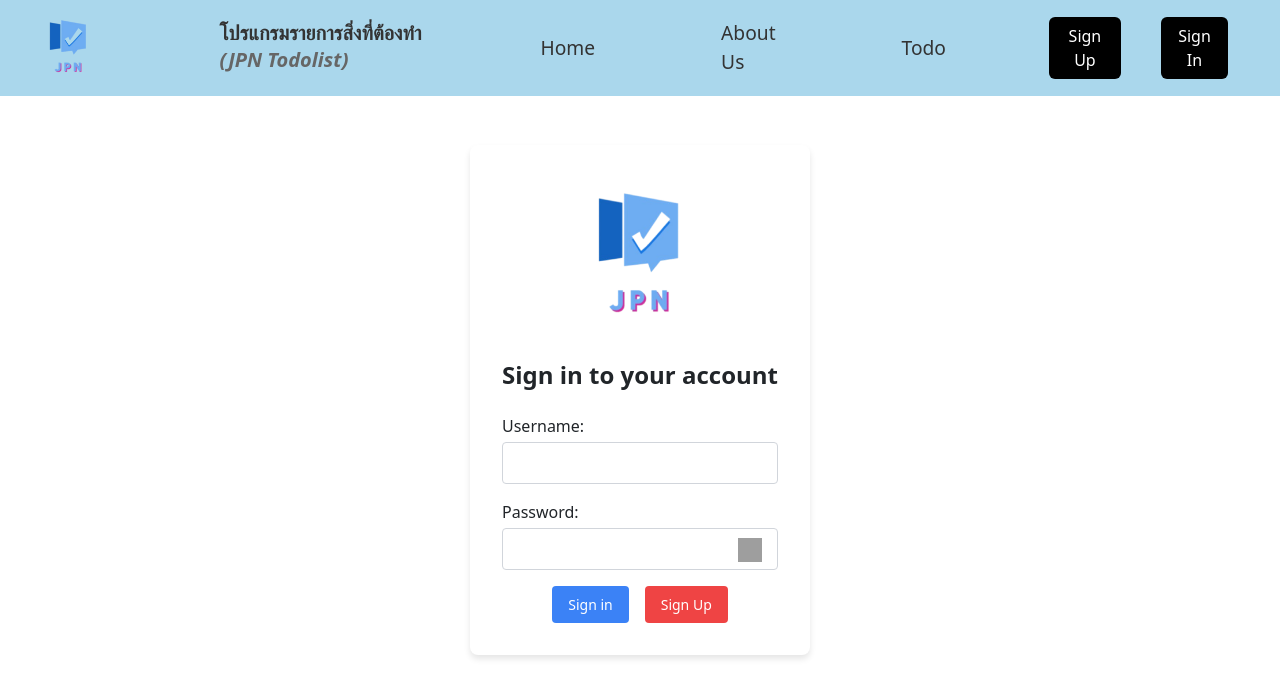
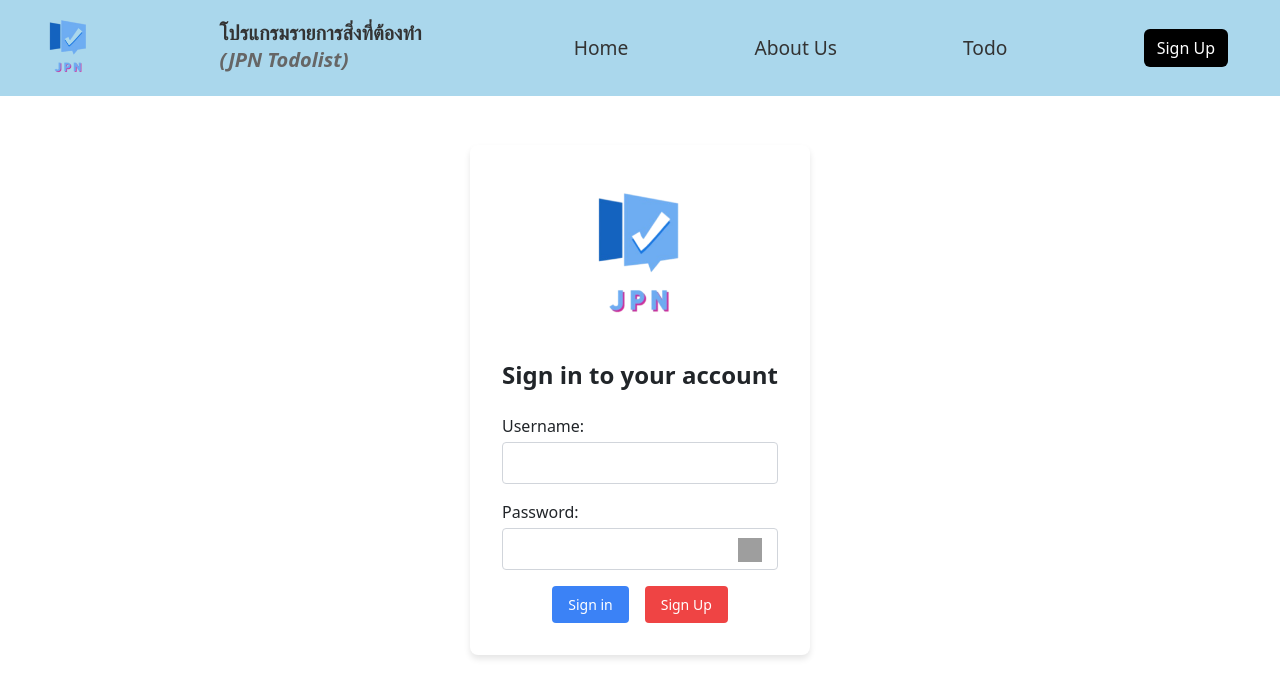
Before and after one commit to Poomlak/TODOLISTJPN, a React (Create React App) app in the folder jpn-project/: page /signin in a window 1280 px wide. Shown: the top 698 px of the page. Built offline with nearby package versions, Linux system fonts and the light colour scheme; grey boxes are pictures that could not be loaded.

Commit message:
navbar signin

```diff
--- a/jpn-project/src/App.js
+++ b/jpn-project/src/App.js
@@ -13,7 +13,6 @@ import "./App.css";
 function App() {
   return (
     <BrowserRouter>
-      <Navbar />
       <Routes>
         <Route path="/" element={<Home />} />
         <Route path="/signin" element={<Signin />} />
--- /dev/null
+++ b/jpn-project/src/allnavbars/Navbarsignin.css
@@ -0,0 +1,99 @@
+.navbar {
+    background-color: #AAD7EC !important;
+    padding: 10px 20px;
+}
+
+.navbar-brand {
+    font-weight: bold;
+    color: #333 !important;
+    display: flex;
+    align-items: center;
+
+}
+
+.navbar-logo {
+    height: 70px;
+    margin-right: 15px;
+    margin-left: 20px;
+}
+
+
+.brand-text {
+    display: flex;
+    flex-direction: column;
+    margin-left: 100px;
+}
+
+.brand-text-main {
+    font-size: 20px;
+    line-height: 1.2;
+    font-weight: bold;
+}
+
+.brand-text-sub {
+    font-size: 20px;
+    color: #666;
+    font-style: italic;
+}
+
+.navbar-nav {
+    align-items: center;
+    font-size: larger;
+    margin-right: 40px;
+}
+
+.nav-link {
+    color: #333 !important;
+    padding: 0.5rem 1rem;
+    margin: 0 15px;
+    font-weight: bold;
+
+}
+
+.nav-item{
+    margin-left: 80px;
+}
+
+.btn-sign-up,
+.btn-sign-in {
+    margin-left: 40px;
+    padding: 8px 20px;
+    border-radius: 5px;
+    font-weight: bold;
+    background-color: black !important;
+    color: white !important;
+    border: none;
+    transition: all 0.3s ease;
+    -webkit-transition: all 0.3s ease;
+    -moz-transition: all 0.3s ease;
+    -ms-transition: all 0.3s ease;
+    -o-transition: all 0.3s ease;
+    -webkit-border-radius: 5px;
+    -moz-border-radius: 5px;
+    -ms-border-radius: 5px;
+    -o-border-radius: 5px;
+}
+
+.btn-sign-up:hover,
+.btn-sign-in:hover {
+    background-color: #555;
+}
+
+@media (max-width: 991.98px) {
+    .navbar-collapse {
+        text-align: center;
+    }
+
+    .navbar-nav {
+        margin-top: 1rem;
+    }
+
+    .btn-sign-up,
+    .btn-sign-in {
+        margin: 0.5rem 0;
+    }
+
+    .nav-link {
+        margin: 5px 0;
+    }
+}
--- /dev/null
+++ b/jpn-project/src/allnavbars/Navbarsignin.js
@@ -0,0 +1,64 @@
+import React from "react";
+import "./Navbarsignin.css";
+import jpnLogo from "./jpn_logo.png";
+import { useNavigate } from "react-router-dom";
+const Navbarsignin = () => {
+  const navigate = useNavigate(); // useNavigate ต้องทำงานภายใน <Router>
+
+  const goSignup = () => {
+    navigate("/signup");
+  };
+  return (
+    <nav className="navbar navbar-expand-lg navbar-light">
+      <div className="container-fluid">
+        <a className="navbar-brand" href="/">
+          <img src={jpnLogo} alt="JPN Logo" className="navbar-logo" />
+          <div className="brand-text">
+            <div className="brand-text-main">โปรแกรมรายการสิ่งที่ต้องทำ</div>
+            <div className="brand-text-sub">(JPN Todolist)</div>
+          </div>
+        </a>
+        <button
+          className="navbar-toggler"
+          type="button"
+          data-bs-toggle="collapse"
+          data-bs-target="#navbarNav"
+          aria-controls="navbarNav"
+          aria-expanded="false"
+          aria-label="Toggle navigation"
+        >
+          <span className="navbar-toggler-icon"></span>
+        </button>
+        <div
+          className="collapse navbar-collapse justify-content-center"
+          id="navbarNav"
+        >
+          <ul className="navbar-nav">
+            <li className="nav-item">
+              <a className="nav-link" href="/">
+                Home
+              </a>
+            </li>
+            <li className="nav-item">
+              <a className="nav-link" href="/aboutus">
+                About Us
+              </a>
+            </li>
+            <li className="nav-item">
+              <a className="nav-link" href="/todo">
+                Todo
+              </a>
+            </li>
+          </ul>
+        </div>
+        <div className="navbar-nav">
+          <button className="btn btn-sign-up" onClick={goSignup}>
+            Sign Up
+          </button>
+        </div>
+      </div>
+    </nav>
+  );
+};
+
+export default Navbarsignin;
--- a/jpn-project/src/signin/Signin.js
+++ b/jpn-project/src/signin/Signin.js
@@ -2,6 +2,7 @@ import React, { useState } from "react";
 import jpnLogo from "../navbars/jpn_logo.png";
 import "./Signin.css";
 import axios from "axios";
+import Navbarsignin from "../allnavbars/Navbarsignin";
 
 const Signin = () => {
   const [formData, setFormData] = useState({
@@ -36,6 +37,8 @@ const Signin = () => {
   };
 
   return (
+    <>
+    <Navbarsignin/>
     <div className="signin-container">
       <div className="signin-form">
         <div className="logo-container">
@@ -95,6 +98,7 @@ const Signin = () => {
         </form>
       </div>
     </div>
+    </>
   );
 };
 
```
Also changed, not shown: jpn-project/src/allnavbars/jpn_logo.png (added).
